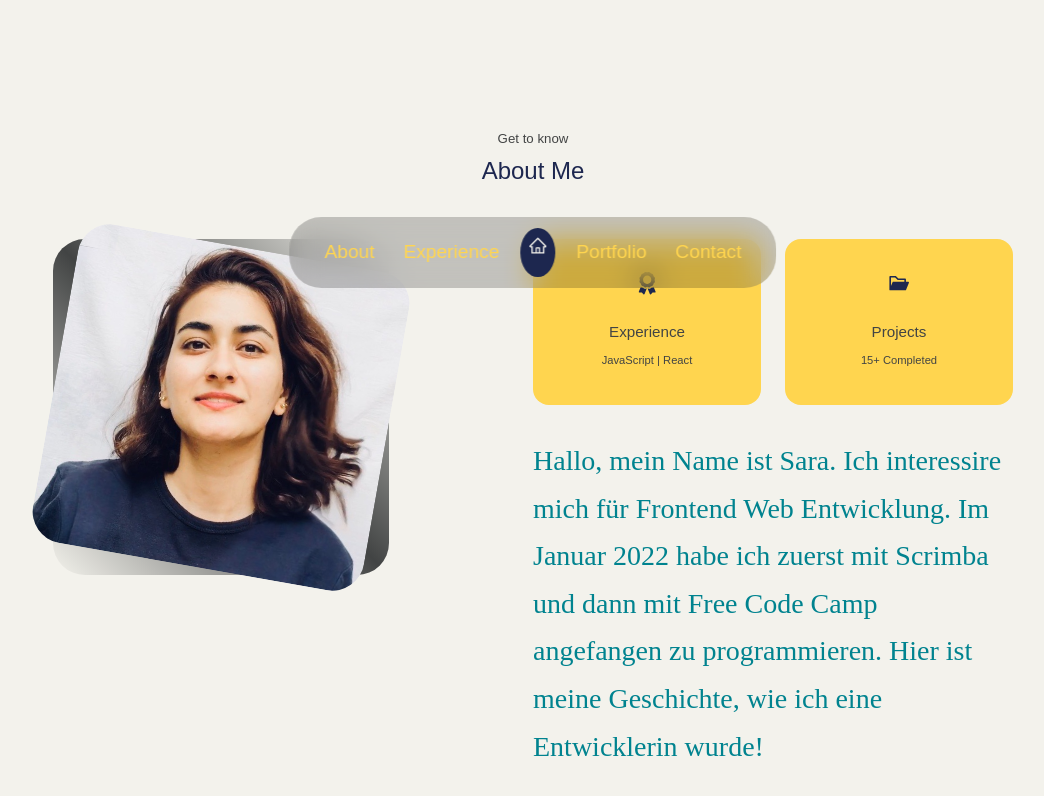
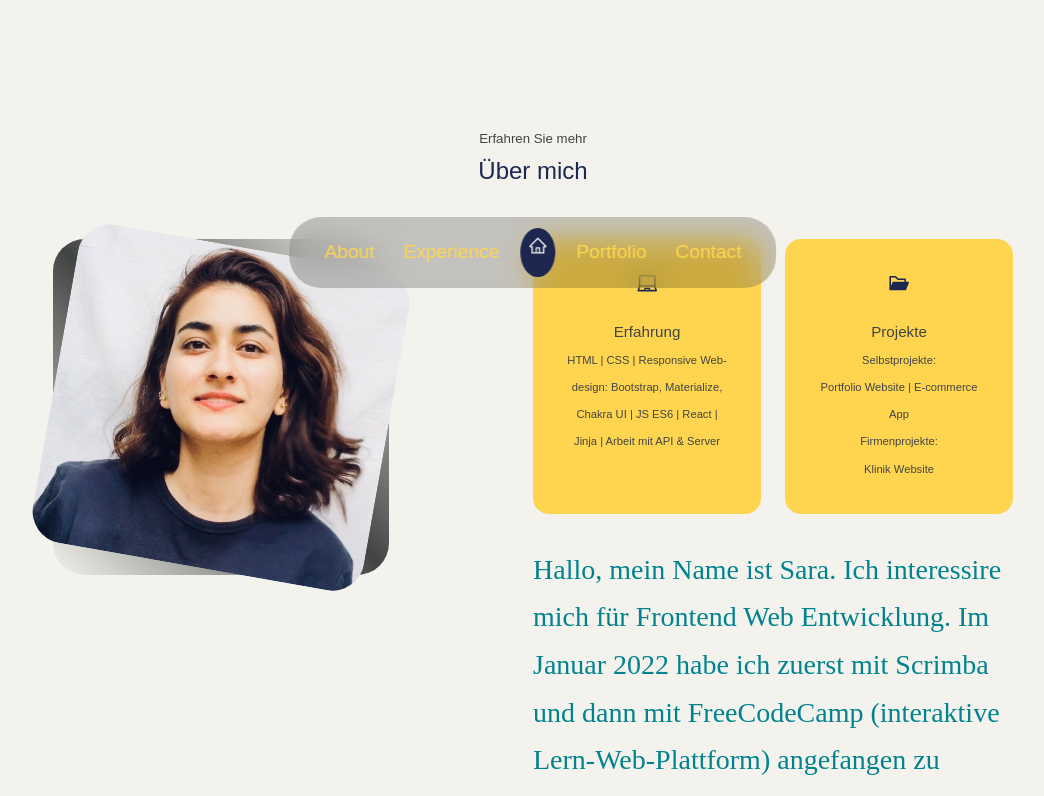
Before and after one commit to Sarah-Rz/my-react-portfolio-website, a React (Create React App) app: page / in a window 1280 px wide. Shown: the part 480-1276 px from the top of the page, without its empty margins (107-1151 px from the left). Built offline with nearby package versions, Linux system fonts and the light colour scheme; a web font is replaced by a local one.

Commit message:
About Me updated

```diff
--- a/src/components/about/About.jsx
+++ b/src/components/about/About.jsx
@@ -3,12 +3,13 @@ import "./about.css";
 import Me from "../../assets/Me.jpg";
 import { FaAward } from "react-icons/fa";
 import { AiFillFolderOpen } from "react-icons/ai";
+import { AiOutlineLaptop } from "react-icons/ai";
 
 const About = () => {
   return (
     <section id="about">
-      <h5>Get to know</h5>
-      <h2>About Me</h2>
+      <h5>Erfahren Sie mehr</h5>
+      <h2>Über mich</h2>
       <div className="container about__container">
         <div className="about__me">
           <div className="about__me-image">
@@ -19,29 +20,40 @@ const About = () => {
         <div className="about__content">
           <div className="about__cards">
             <article className="about__card">
-              <FaAward className="about__icon" />
-              <h5>Experience</h5>
-              <small>JavaScript | React</small>
+              <AiOutlineLaptop className="about__icon" />
+              <h5>Erfahrung</h5>
+              <small>HTML | CSS | Responsive Web-design: Bootstrap, Materialize, Chakra UI | JS ES6 | React | Jinja | Arbeit mit API & Server</small>
             </article>
 
             <article className="about__card">
               <AiFillFolderOpen className="about__icon" />
-              <h5>Projects</h5>
-              <small>15+ Completed</small>
+              <h5>Projekte</h5>
+              <small>Selbstprojekte:
+                <br />
+                Portfolio Website | E-commerce App
+              </small>
+              <br />
+              <small>
+                Firmenprojekte:
+                <br />
+                Klinik Website
+              </small>
             </article>
           </div>
           <div className="about__story">
           <p>
-          Hallo, mein Name ist Sara. Ich interessire mich für Frontend Web Entwicklung. Im Januar 2022 habe ich zuerst mit Scrimba und dann mit Free Code Camp angefangen zu programmieren.
+          Hallo, mein Name ist Sara. Ich interessire mich für Frontend Web Entwicklung.
+          Im Januar 2022 habe ich zuerst mit Scrimba und dann mit FreeCodeCamp (interaktive Lern-Web-Plattform) angefangen zu programmieren.
+          Ich habe einen langen Weg zurückgelegt, um endlich meinen Traumjob zu finden.
           Hier ist meine Geschichte, wie ich eine Entwicklerin wurde!
               <br />
             </p>
           </div>
         </div>
       </div>
+
       <div className="about__story-part-2">
         <p>
-
         Zunächst habe ich an der medizinischen Universität Genetik studiert.
         Als Kind war ich immer neugierig auf Details und darauf, wie winzig kleine Dinge große Auswirkungen haben können.
         Ich dachte, die Genetik sei ein Gebiet, auf dem ich außerordentliche Dinge tun könnte.
@@ -57,7 +69,13 @@ Ich begann, nach allen möglichen IT-Jobs zu suchen, und schließlich fand ich e
         Als ich meinen ersten Code "Hello World" schrieb, öffnete sich eine neue Welt für mich!
         Und meine Expedition in dieser wunderbaren Welt begann. Ich habe mit Scrimba grundlegende HTML, CSS und JavaScript gelernt.
         Danach habe ich Frontend Kurse bei Free Code Camp belegt und einige Projekte mit JS Frameworks wie React und modernen responsiven CSS Frameworks wie Materialize, Bootstrap und Chakra UI erstellt.
-
+        Nach 11 Monaten konnte ich meine erste Stelle als Praktikantin für Frontend Entwicklung bei einer digital-Marketing-Firma antreten!
+        Wir waren einen Startup-Team von 12 Personen, darunter Grafikdesigner, Softwareexperten, UI/UX-Designer, Backend- und Frontend-Programmierer, die nach der Scrum- Methode arbeiteten.
+        Zu meinen Aufgaben gehörte es:
+        Dynamisierung der Webseite (für die Klinik) mit Jinja (Logik), erstellt die Seite (Register/Login, Blogs, Profile,
+        Onlinereservierung, Galerie,...), lösung der Probleme, Arbeit mit CSS, Bootstrap, Fancybox,..., Anwendung von Lozad und SEO, Arbeit mit API, WinSCP, wenige Erfahrung mit Javascript für einige Teil, uzw.
+        Und jetzt will ich eine Ausbildung als Anwendungsentwicklerin in Deutschland machen!
+        Begleiten Sie mich auf dieser wunderbaren Expedition!
         </p>
       </div>
     </section>
```
Lines whose indentation alone changed are shown as unchanged.
